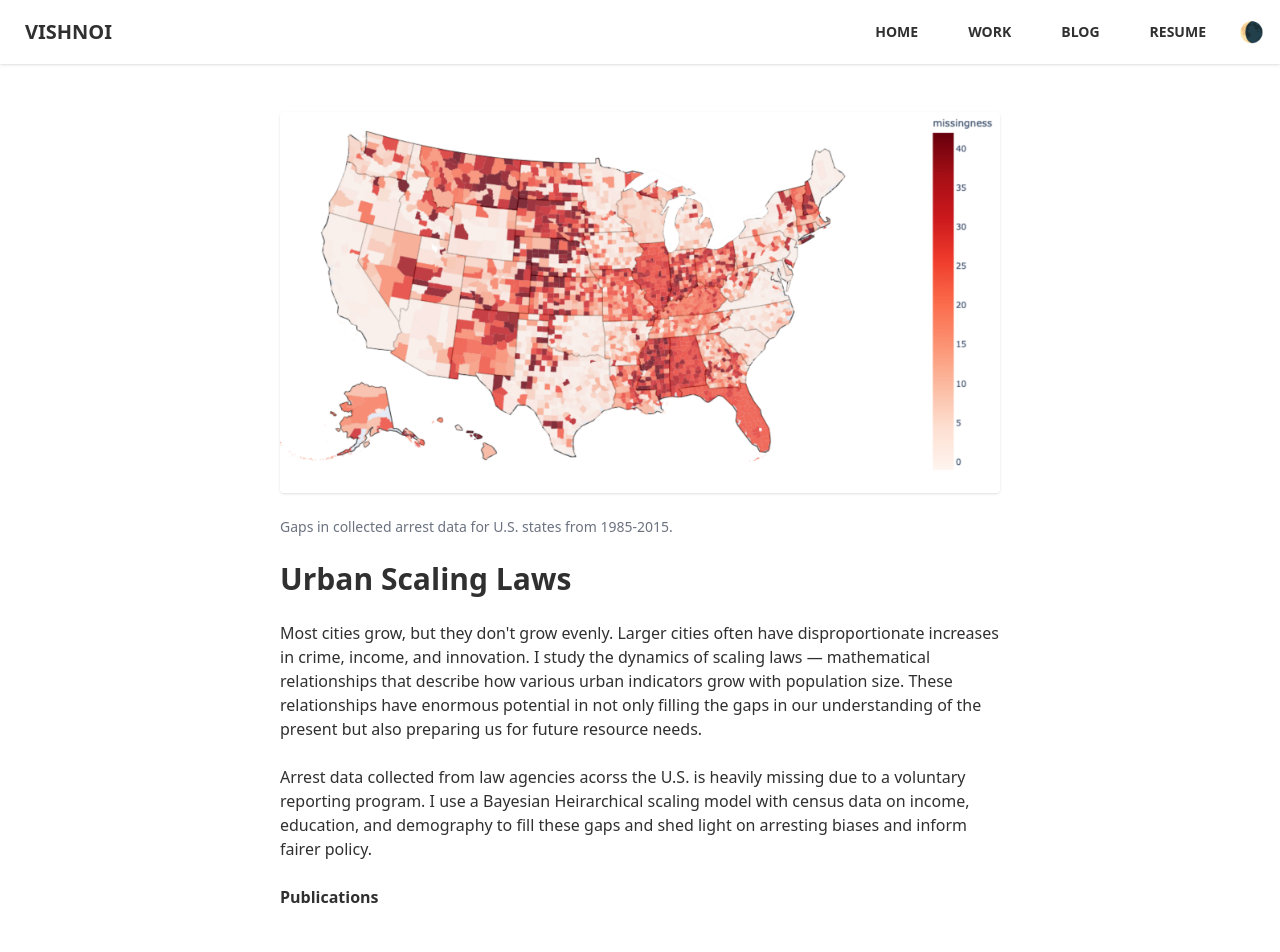
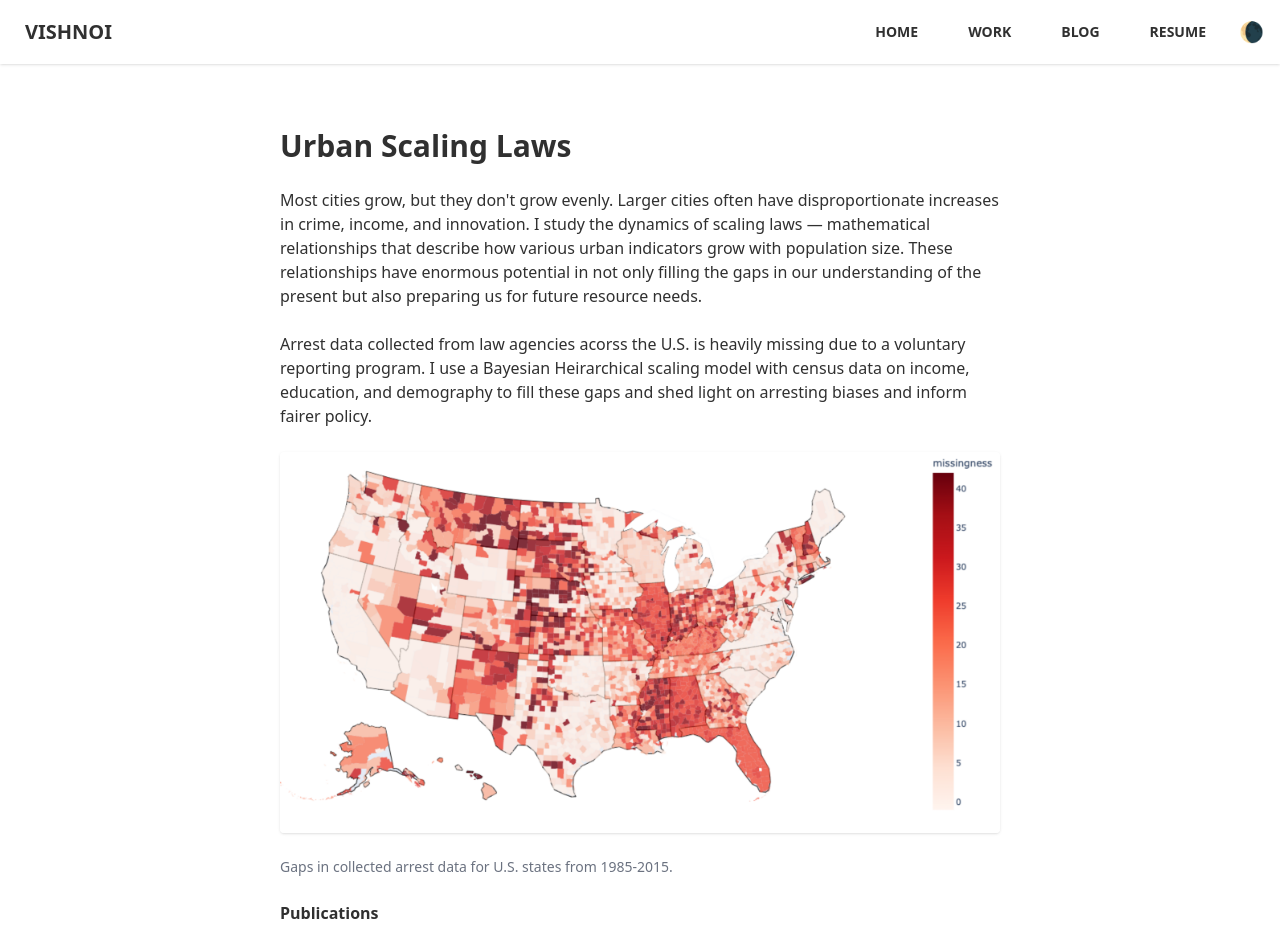
Before and after one commit to s-vishnoi/portfolio, a Vue app: page /urban-scaling in a window 1280 px wide. Shown: the top 952 px of the page. Built offline with nearby package versions, Linux system fonts and the light colour scheme.

Commit message:
change fig placement

```diff
--- a/src/pages/UrbanScaling.vue
+++ b/src/pages/UrbanScaling.vue
@@ -1,9 +1,6 @@
 <template>
   <main class="max-w-3xl mx-auto p-6 space-y-6">
-    <img src="/images/projects/urban-scaling.jpg" alt="Missing Arrest Data" class="w-full rounded shadow" />
-    <figcaption class="text-sm text-gray-500 mt-1">
-      Gaps in collected arrest data for U.S. states from 1985-2015.
-    </figcaption>
+
 
     <h1 class="text-3xl font-bold mt-4">Urban Scaling Laws</h1>
     <p>
@@ -17,6 +14,10 @@
       I use a Bayesian Heirarchical scaling model with census data on income, education, and demography to fill these gaps
       and shed light on arresting biases and inform fairer policy.
     </p>
+    <img src="/images/projects/urban-scaling.jpg" alt="Missing Arrest Data" class="w-full rounded shadow" />
+    <figcaption class="text-sm text-gray-500 mt-1">
+      Gaps in collected arrest data for U.S. states from 1985-2015.
+    </figcaption>
 
     <h1 class="font-bold mt-4">Publications</h1>
     <p>
```
